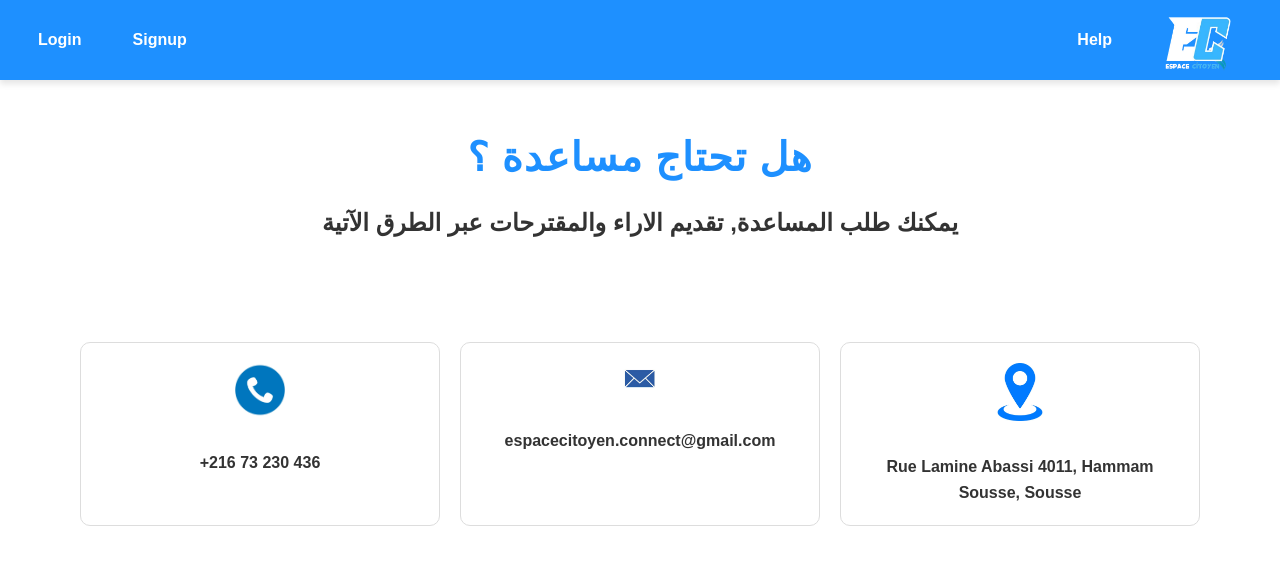
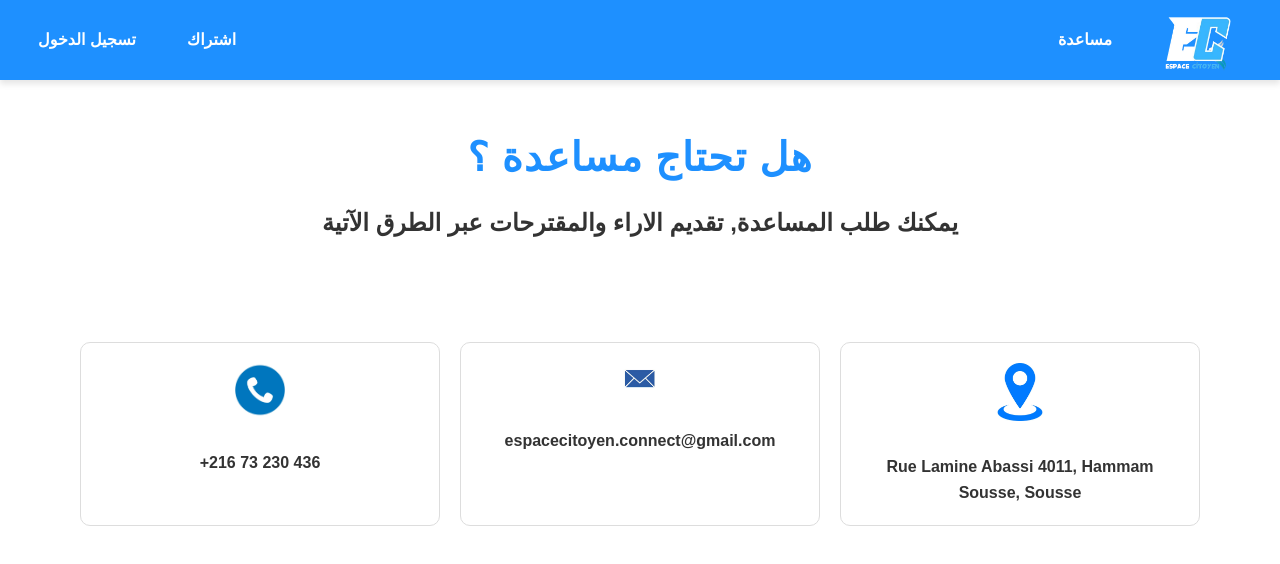
Before and after one commit to KlaiAhmed/Espace_citoyen, a plain HTML site: page help.html in a window 1280 px wide. Drawn offline with Linux system fonts and the light colour scheme.

Commit message:
Update help.html

```diff
--- a/help.html
+++ b/help.html
@@ -12,12 +12,12 @@
 <body>
     <nav id="navbar" class="navbar">
         <div id="links">
-            <a href="login.html" class="link" id="login-btn">Login</a>
-            <a href="signup.html" class="link" id="signup-btn">Signup</a>
+            <a href="login.html" class="link" id="login-btn">تسجيل الدخول</a>
+            <a href="signup.html" class="link" id="signup-btn">اشتراك</a>
             <span id="user-email" class="link" style="display:none;"></span>
         </div>
         <div id="contact">
-            <a href="help.html" class="link">Help</a>
+            <a href="help.html" class="link">مساعدة </a>
             <a id="personal" href="personal.html" class="link" style="display:none;">Personal</a>
         </div>
         <div id="logo">
```
